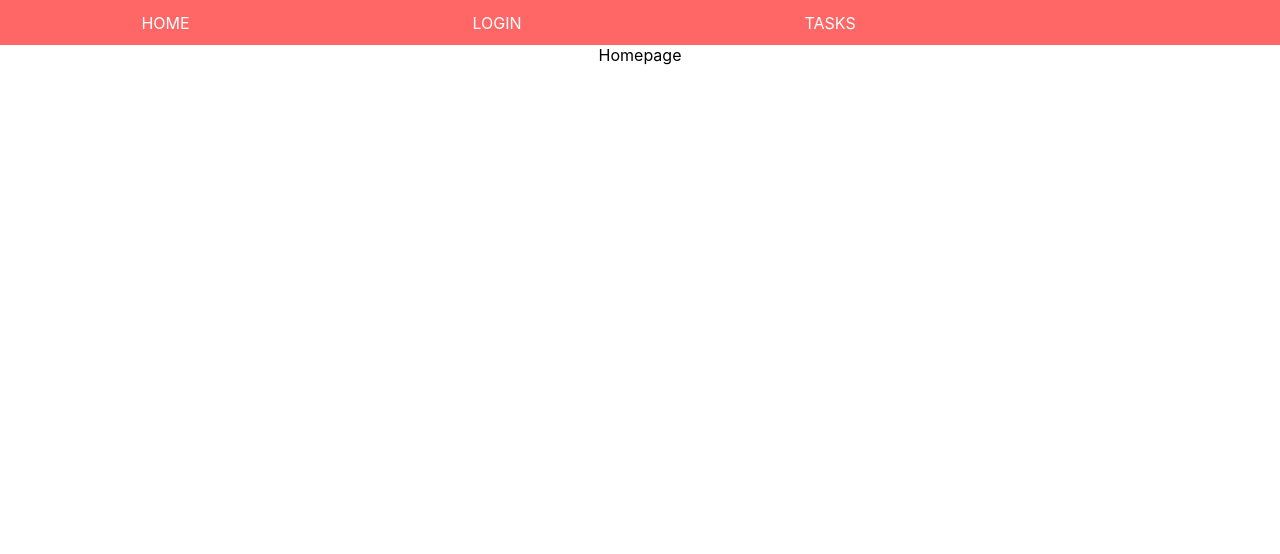
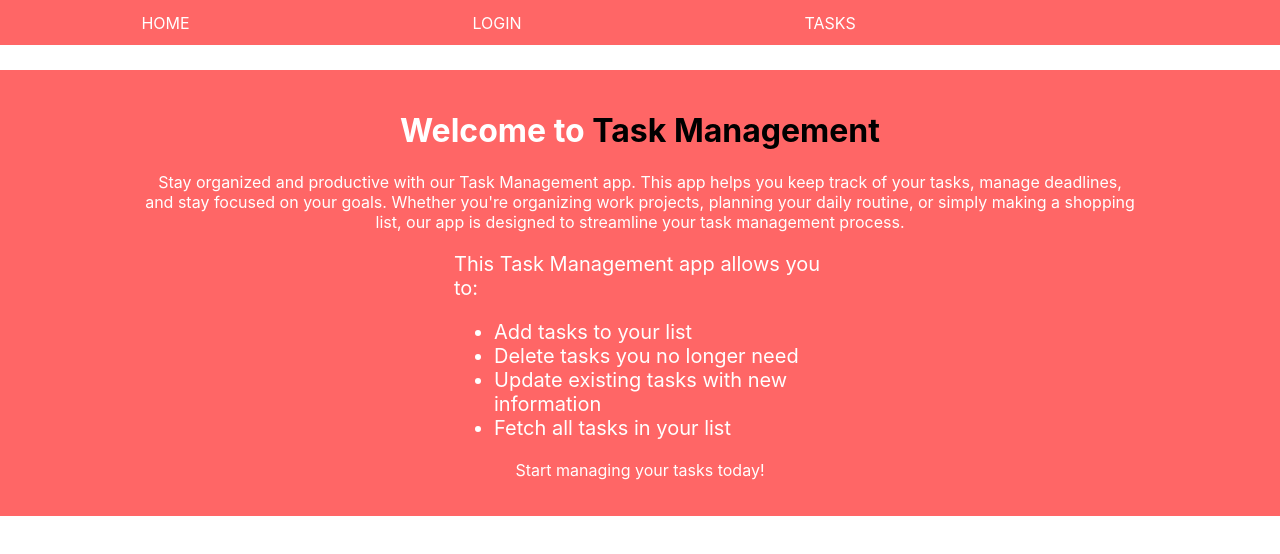
Before and after one commit to astik0398/green-mentor, a React (Create React App) app in the folder client/: page / in a window 1280 px wide. Shown: the top 554 px of the page. Built offline with nearby package versions, Linux system fonts and the light colour scheme.

Commit message:
added readme file

```diff
--- a/client/src/pages/Homepage.jsx
+++ b/client/src/pages/Homepage.jsx
@@ -2,7 +2,20 @@ import React from 'react'
 
 const Homepage = () => {
   return (
-    <div>Homepage</div>
+    <div style={{ textAlign: 'center', padding: '20px', backgroundColor:'#ff6666', marginTop:'25px', color:'white' }}>
+    <h1>Welcome to <span style={{color: 'black'}}>Task Management</span></h1>
+    <p style={{width:'80%', margin:'auto'}}>Stay organized and productive with our Task Management app. This app helps you keep track of your tasks, manage deadlines, and stay focused on your goals. Whether you're organizing work projects, planning your daily routine, or simply making a shopping list, our app is designed to streamline your task management process.</p>
+    <div style={{ marginTop: '20px', width:'30%', textAlign:'left', margin:'auto' , fontSize:'20px'}}>
+      <p>This Task Management app allows you to:</p>
+      <ul>
+        <li>Add tasks to your list</li>
+        <li>Delete tasks you no longer need</li>
+        <li>Update existing tasks with new information</li>
+        <li>Fetch all tasks in your list</li>
+      </ul>
+    </div>
+    <p >Start managing your tasks today!</p>
+  </div>
   )
 }
 
--- a/client/src/pages/NewTodoForm.jsx
+++ b/client/src/pages/NewTodoForm.jsx
@@ -21,7 +21,10 @@ const NewTodoForm = () => {
         }
 
         dispatch(addTask(obj))
-        window.location.reload()
+
+        setTimeout(()=> {
+            window.location.reload()
+          }, 800)
     }
   return (
     <form className="NewTodoForm" onSubmit={handleAdd}>
--- a/client/src/pages/Tasks.jsx
+++ b/client/src/pages/Tasks.jsx
@@ -14,6 +14,10 @@ const Tasks = () => {
 
   function handleDelete(id){
     dispatch(deleteTask(id))
+
+    setTimeout(()=> {
+      window.location.reload()
+    }, 800)
   }
 
   return (
```
Also changed, not shown: 2 other files (tests, documents, lock files or other folders).
